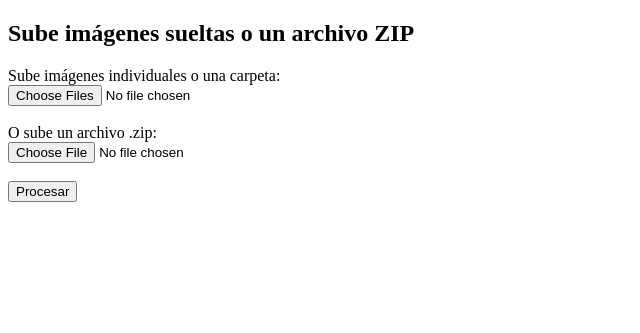
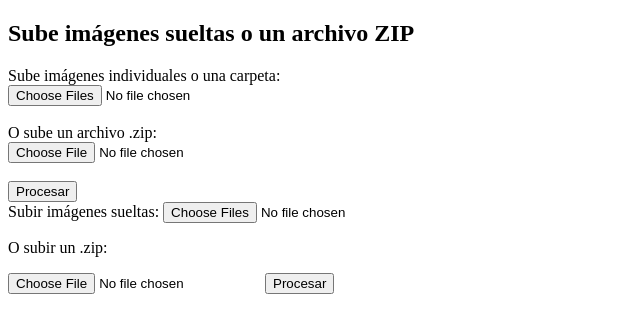
Before and after one commit to Elojandria/bg_off, a Flask app: page / in a window 1280 px wide. Shown: the top 333 px of the page, without its empty margins (0-640 px from the left). Run offline with Flask 3, Linux system fonts and the light colour scheme.

Commit message:
Update index.html

```diff
--- a/templates/index.html
+++ b/templates/index.html
@@ -15,5 +15,14 @@
 
         <input type="submit" value="Procesar">
     </form>
+        <form method="POST" enctype="multipart/form-data" action="/upload">
+          <label>Subir imágenes sueltas:</label>
+          <input type="file" name="images" accept=".jpg,.jpeg,.png" multiple>
+
+          <p>O subir un .zip:</p>
+          <input type="file" name="zipfile" accept=".zip">
+
+          <button type="submit">Procesar</button>
+        </form>
 </body>
 </html>
```
